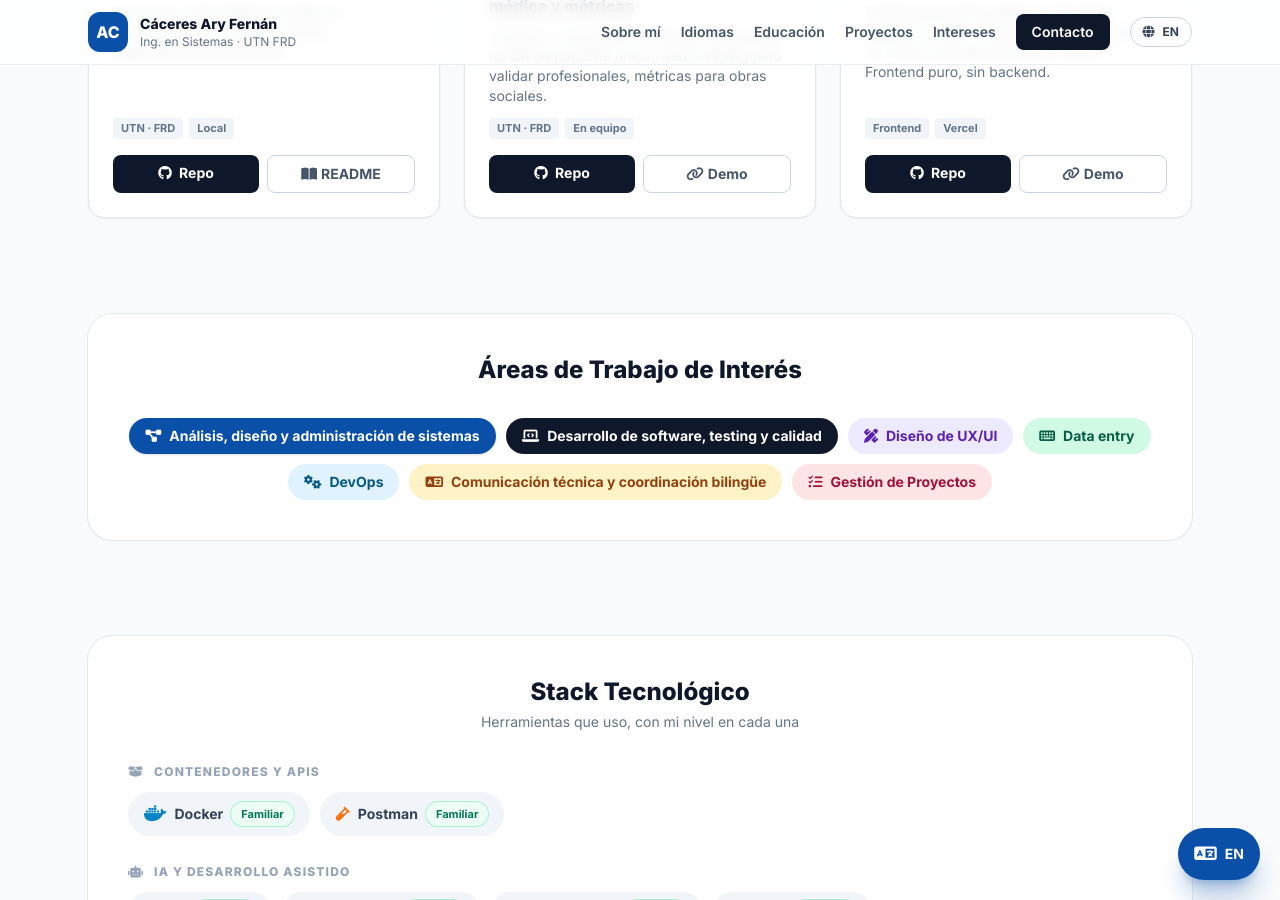
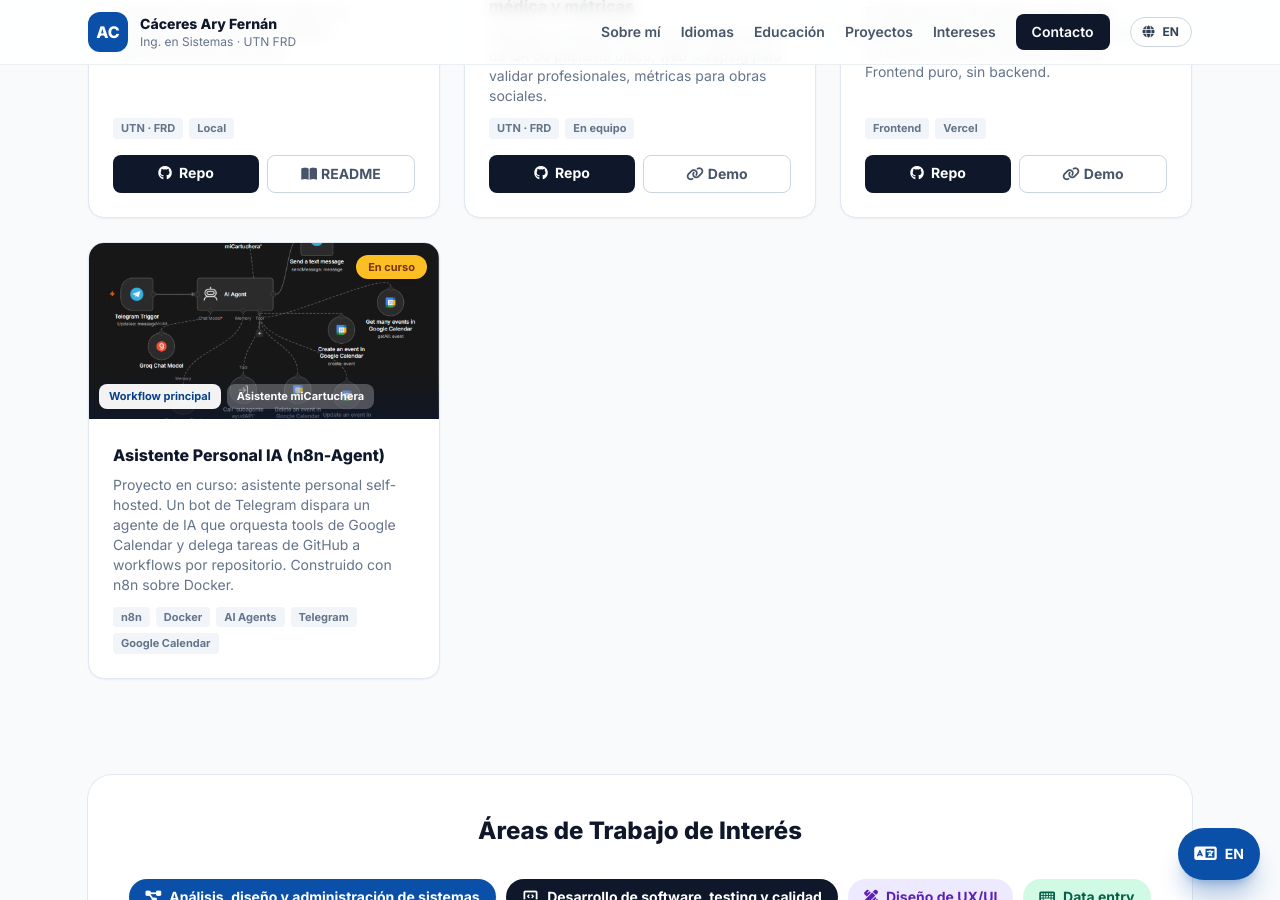
Before and after one commit to arieldelplata/arieldelplata.github.io, a Jekyll site: the page built from index.html, in a window 1280 px wide and 900 px high, scrolled down 2144 px. Built offline with Jekyll 4.4.1, drawn with Linux system fonts in a browser that asks for light colours; nearby versions of some CDN libraries.

Commit message:
Proyecto workflow

```diff
--- a/index.html
+++ b/index.html
@@ -272,6 +272,43 @@
           </div>
         </div>
       </article>
+      <!-- Proyecto 4: Asistente Personal IA (n8n-Agent) -->
+      <article class="group flex flex-col overflow-hidden rounded-2xl border border-slate-200 bg-white shadow-sm transition hover:shadow-lg">
+        <div class="relative">
+          <span class="absolute right-3 top-3 z-10 rounded-full bg-amber-400 px-3 py-1 text-[11px] font-bold text-amber-900 shadow">
+            <span class="lang-es">En curso</span><span class="lang-en">In progress</span>
+          </span>
+          <div class="h-44 bg-slate-100">
+            <img data-n8n-panel="0" src="{{ '/assets/img/n8n-main-workflow.png' | relative_url }}"
+              onerror="this.onerror=null;this.src='https://placehold.co/900x450/0f2540/ffffff?text=n8n+Main+Workflow';"
+              alt="Workflow principal del agente de Telegram en n8n"
+              class="h-full w-full object-cover" />
+            <img data-n8n-panel="1" src="{{ '/assets/img/n8n-cartuchera-workflow.png' | relative_url }}"
+              onerror="this.onerror=null;this.src='https://placehold.co/900x450/0a428a/ffffff?text=n8n+miCartuchera+Workflow';"
+              alt="Workflow del asistente de miCartuchera en n8n"
+              class="hidden h-full w-full object-cover" />
+          </div>
+          <div class="absolute inset-x-0 bottom-0 z-10 flex gap-1.5 bg-gradient-to-t from-slate-900/80 to-transparent p-2.5">
+            <button type="button" data-n8n-tab="0" class="rounded-lg bg-white/95 px-2.5 py-1 text-[11px] font-bold text-brand-700 transition">
+              <span class="lang-es">Workflow principal</span><span class="lang-en">Main workflow</span>
+            </button>
+            <button type="button" data-n8n-tab="1" class="rounded-lg bg-white/25 px-2.5 py-1 text-[11px] font-bold text-white transition hover:bg-white/40">
+              <span class="lang-es">Asistente miCartuchera</span><span class="lang-en">miCartuchera assistant</span>
+            </button>
+          </div>
+        </div>
+        <div class="flex flex-1 flex-col p-5 sm:p-6">
+          <h3 class="font-extrabold text-slate-900">Asistente Personal IA (n8n-Agent)</h3>
+          <p class="mt-2 flex-1 text-sm text-slate-500"><span class="lang-es">Proyecto en curso: asistente personal self-hosted. Un bot de Telegram dispara un agente de IA que orquesta tools de Google Calendar y delega tareas de GitHub a workflows por repositorio. Construido con n8n sobre Docker.</span><span class="lang-en">Work in progress: self-hosted personal assistant. A Telegram bot triggers an AI agent that orchestrates Google Calendar tools and delegates GitHub tasks to per-repo workflows. Built with n8n on Docker.</span></p>
+          <div class="mt-3 flex flex-wrap gap-1.5 text-[11px] font-bold text-slate-500">
+            <span class="rounded bg-slate-100 px-2 py-0.5">n8n</span>
+            <span class="rounded bg-slate-100 px-2 py-0.5">Docker</span>
+            <span class="rounded bg-slate-100 px-2 py-0.5">AI Agents</span>
+            <span class="rounded bg-slate-100 px-2 py-0.5">Telegram</span>
+            <span class="rounded bg-slate-100 px-2 py-0.5">Google Calendar</span>
+          </div>
+        </div>
+      </article>
       <!-- Proyecto placeholder (oculto): descomentá para agregar un futuro proyecto
       <article class="group flex flex-col overflow-hidden rounded-2xl border border-dashed border-slate-300 bg-slate-50/50 shadow-sm">
         <div class="flex h-36 items-center justify-center text-4xl text-slate-300">
@@ -452,6 +489,30 @@
   </section>
 </div>
 
+<!-- Galería de capturas de la tarjeta n8n (pestañas, una imagen a la vez) -->
+<script>
+  document.addEventListener('DOMContentLoaded', function () {
+    var tabs = document.querySelectorAll('[data-n8n-tab]');
+    var panels = document.querySelectorAll('[data-n8n-panel]');
+    if (!tabs.length) return;
+    tabs.forEach(function (tab) {
+      tab.addEventListener('click', function () {
+        var idx = tab.getAttribute('data-n8n-tab');
+        tabs.forEach(function (t) {
+          var active = t === tab;
+          t.classList.toggle('bg-white/95', active);
+          t.classList.toggle('text-brand-700', active);
+          t.classList.toggle('bg-white/25', !active);
+          t.classList.toggle('text-white', !active);
+        });
+        panels.forEach(function (p) {
+          p.classList.toggle('hidden', p.getAttribute('data-n8n-panel') !== idx);
+        });
+      });
+    });
+  });
+</script>
+
 <!-- Mapa Leaflet: Campana + marcador UTN FRD (-34.17847, -58.96231) -->
 <script>
   document.addEventListener('DOMContentLoaded', function () {
```
Also changed, not shown: assets/img/n8n-cartuchera-workflow.png (added), assets/img/n8n-main-workflow.png (added).
